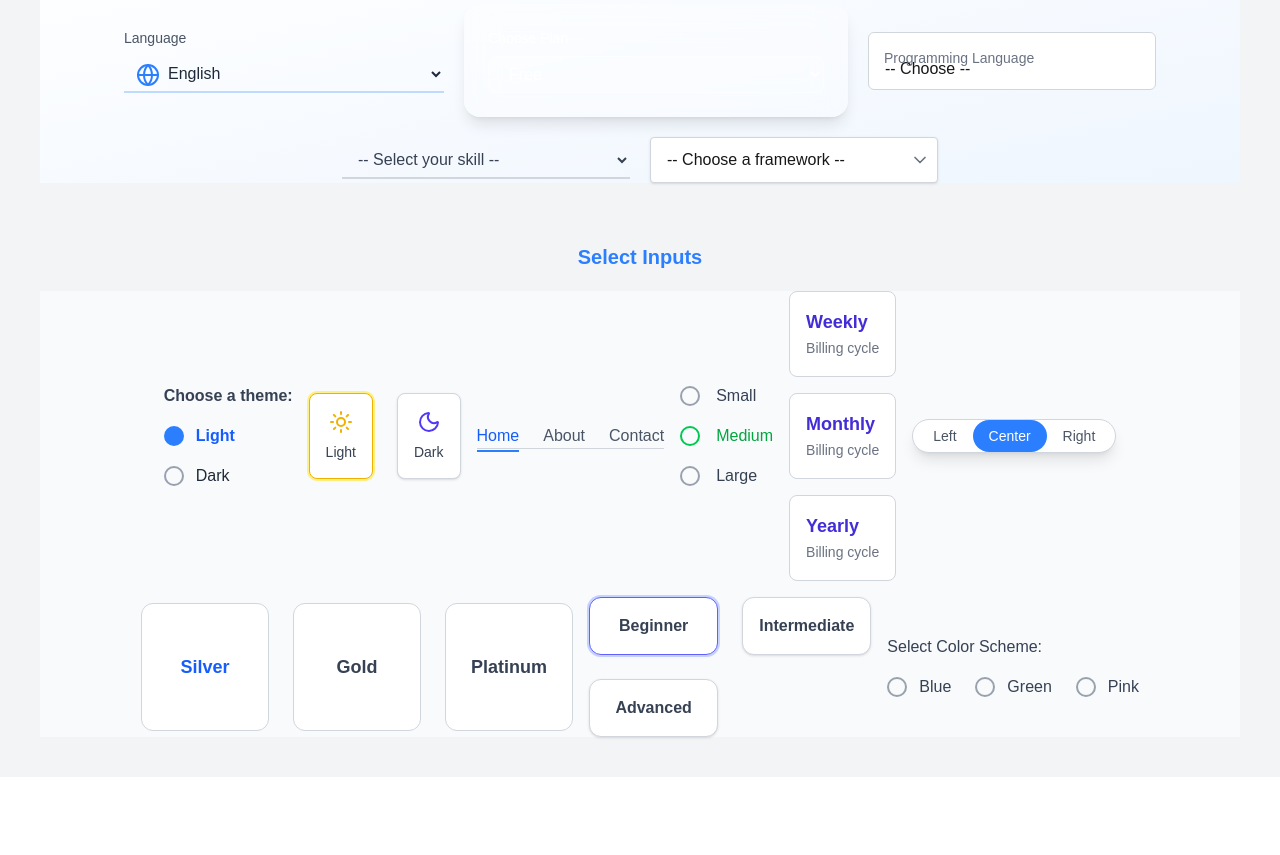
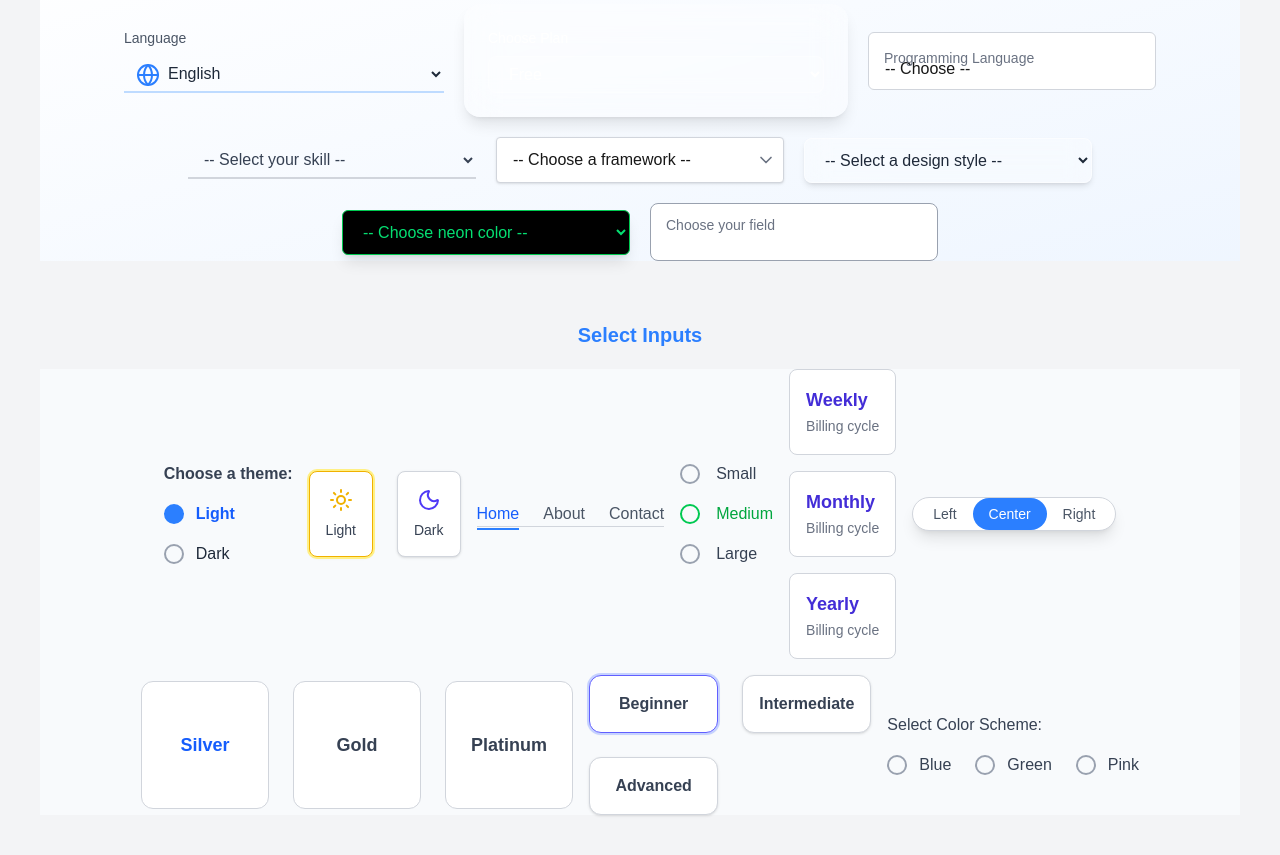
Before and after one commit to Prohor722/tailwind_compoenets, a Next.js app: page /input-field in a window 1280 px wide. Shown: the part 1520-2375 px from the top of the page. Before the commit the page ends 2297 px from the top, so only its background shows below. Built offline with nearby package versions, Linux system fonts and the light colour scheme.

Commit message:
add some more  select input

```diff
--- a/app/components/select-input.tsx
+++ b/app/components/select-input.tsx
@@ -104,6 +104,58 @@ export const SelectInput = () => {
           <ChevronDown className="w-5 h-5" />
         </div>
       </div>
+
+      <div className="relative w-72">
+        <select
+          value={selected}
+          onChange={(e) => setSelected(e.target.value)}
+          className="backdrop-blur-md bg-white/30 border border-white/50 rounded-lg w-full py-3 px-4 text-gray-800 shadow-md focus:outline-none focus:ring-2 focus:ring-blue-400 transition-all duration-300"
+        >
+          <option value="" disabled>
+            -- Select a design style --
+          </option>
+          <option value="glass">Glassmorphism</option>
+          <option value="neon">Neon</option>
+          <option value="minimal">Minimal</option>
+        </select>
+      </div>
+
+      <div className="relative w-72">
+        <select
+          value={selected}
+          onChange={(e) => setSelected(e.target.value)}
+          className="w-full px-4 py-3 rounded-md bg-black text-green-400 border border-green-500 shadow-lg focus:outline-none focus:ring-2 focus:ring-green-400 focus:border-green-400 transition duration-300"
+        >
+          <option value="" disabled>
+            -- Choose neon color --
+          </option>
+          <option value="cyan">Cyan</option>
+          <option value="lime">Lime</option>
+          <option value="magenta">Magenta</option>
+        </select>
+      </div>
+
+      <div className="relative w-72">
+        <select
+          value={selected}
+          onChange={(e) => setSelected(e.target.value)}
+          className="peer w-full border border-gray-400 rounded-lg px-4 pt-6 pb-2 text-gray-700 bg-white appearance-none focus:outline-none focus:ring-2 focus:ring-blue-500 transition-all duration-300"
+        >
+          <option value="" hidden></option>
+          <option value="ai">AI</option>
+          <option value="web">Web Dev</option>
+          <option value="ml">Machine Learning</option>
+        </select>
+        <label
+          className={`absolute left-4 top-3 text-sm text-gray-500 transform transition-all duration-300 ${
+            selected
+              ? "scale-75 -translate-y-4 text-blue-500"
+              : "peer-focus:scale-75 peer-focus:-translate-y-4 peer-focus:text-blue-500"
+          }`}
+        >
+          Choose your field
+        </label>
+      </div>
     </div>
   );
 };
```
